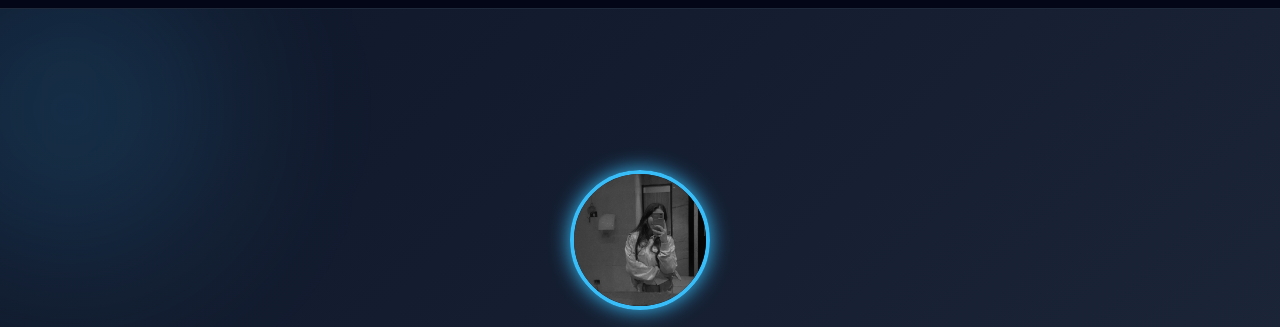
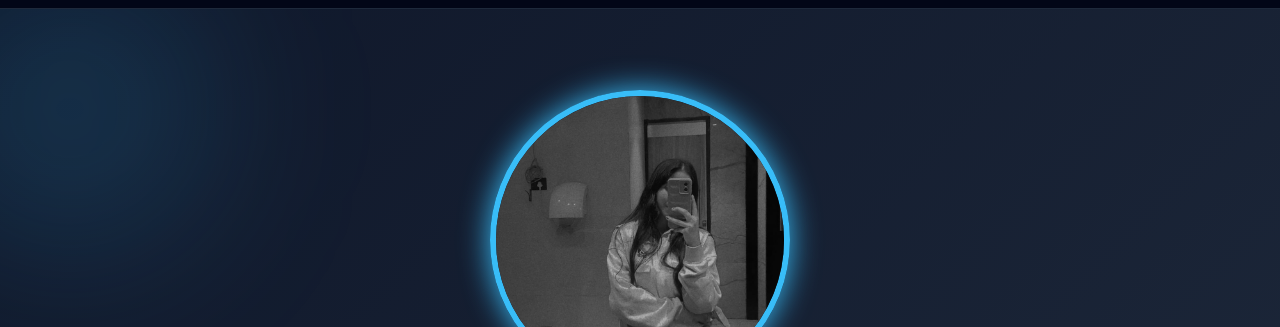
Before and after one commit to pallavi15x/Portfolio, a plain HTML site: page index.html in a window 1280 px wide. Shown: the part 74-401 px from the top of the page. Drawn offline with Linux system fonts and the light colour scheme.

Commit message:
Update style.css

```diff
--- a/style.css
+++ b/style.css
@@ -627,12 +627,19 @@ backdrop-filter:blur(10px);
 }
 
 }
-.profile-img{
-width:140px;
-height:140px;
-border-radius:50%;
-object-fit:cover;
-margin-bottom:20px;
-border:4px solid #38bdf8;
-box-shadow:0 0 20px #38bdf8;
+.profile-img {
+    /* Your existing styles (border, glow, etc.) */
+    width: 200px; /* Adjust base size if needed */
+    height: 200px;
+    border-radius: 50%;
+    object-fit: cover; /* Keeps image from looking stretched */
+
+    /* The Zoom Effect */
+    transform: scale(1.5); /* 1.5 zooms it in by 150% */
+    transition: transform 0.3s ease; /* Makes the zoom smooth */
 }
+
+/* Optional: Zoom more when you hover your mouse over it */
+.profile-img:hover {
+    transform: scale(1.8);
+}
```
